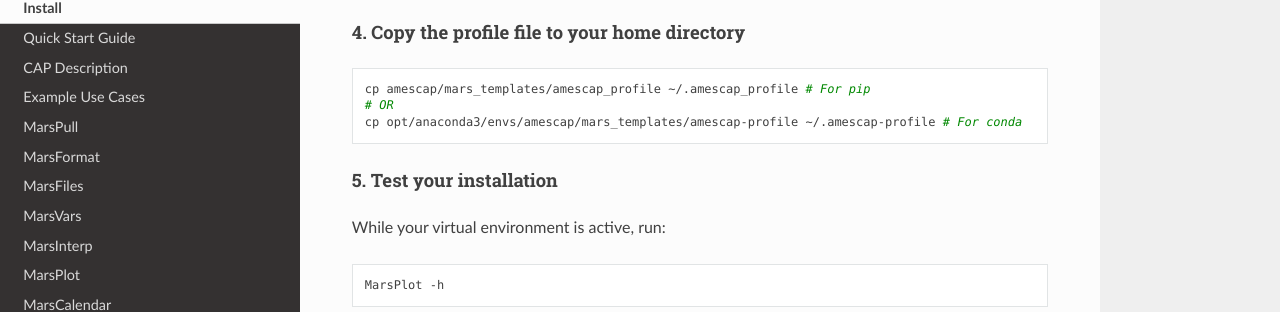
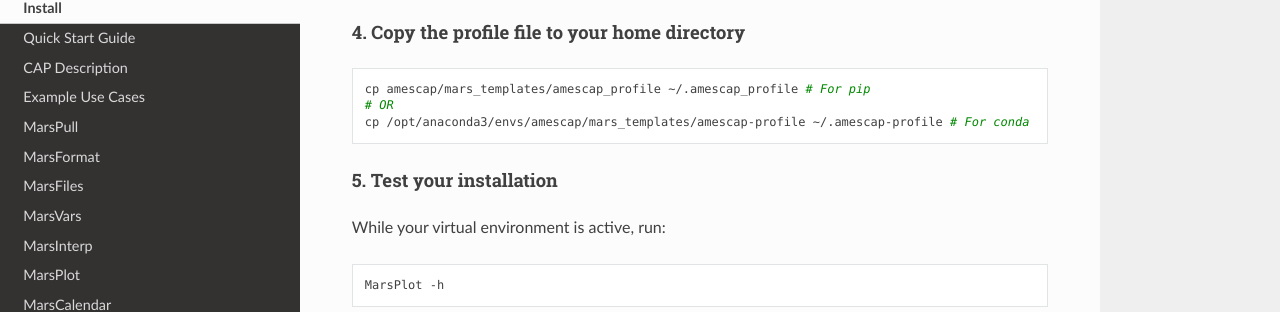
Before and after one commit to NASA-Planetary-Science/AmesCAP, a Sphinx documentation site: the page built from docs/source/installation.rst, in a window 1280 px wide and 900 px high, scrolled down 1454 px. Shown: the part 145-457 px from the top of the window. Built offline with Sphinx 7.4.7 and the Read the Docs theme 3.1.0, drawn with Linux system fonts in a browser that asks for light colours.

```diff
--- a/docs/source/installation.rst
+++ b/docs/source/installation.rst
@@ -81,7 +81,7 @@ Install CAP from the `NASA Planetary Science GitHub <https://github.com/NASA-Pla
 
    cp amescap/mars_templates/amescap_profile ~/.amescap_profile # For pip
    # OR
-   cp opt/anaconda3/envs/amescap/mars_templates/amescap-profile ~/.amescap-profile # For conda
+   cp /opt/anaconda3/envs/amescap/mars_templates/amescap-profile ~/.amescap-profile # For conda
 
 5. Test your installation
 ~~~~~~~~~~~~~~~~~~~~~~~~~
```
